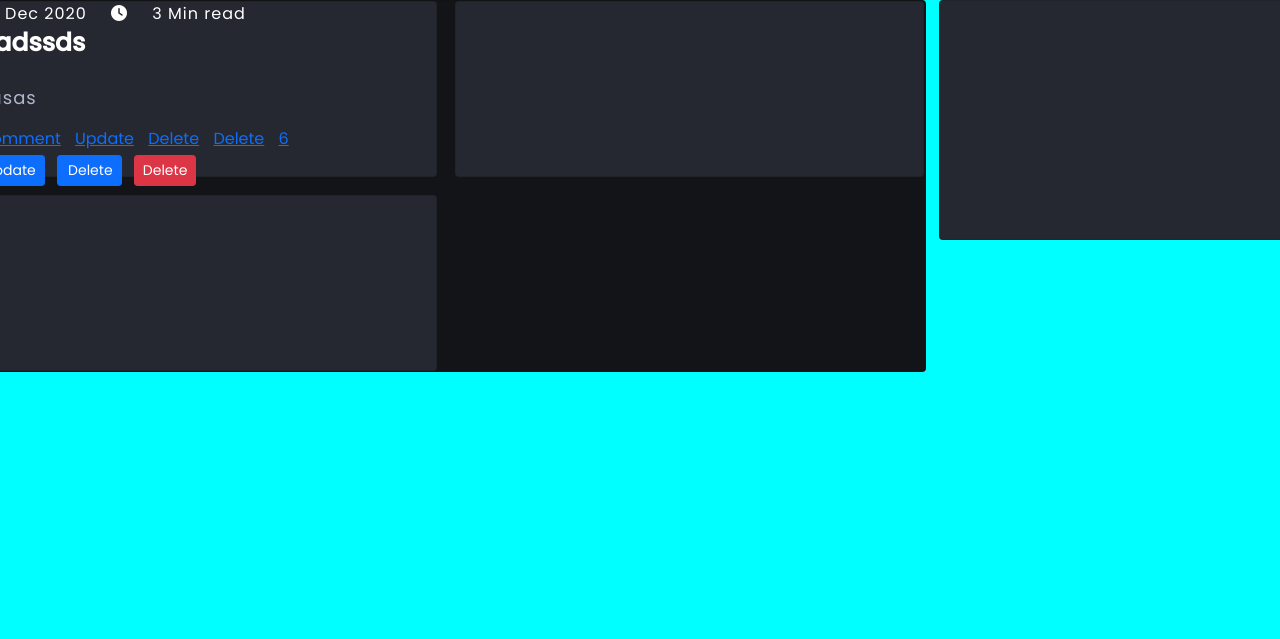
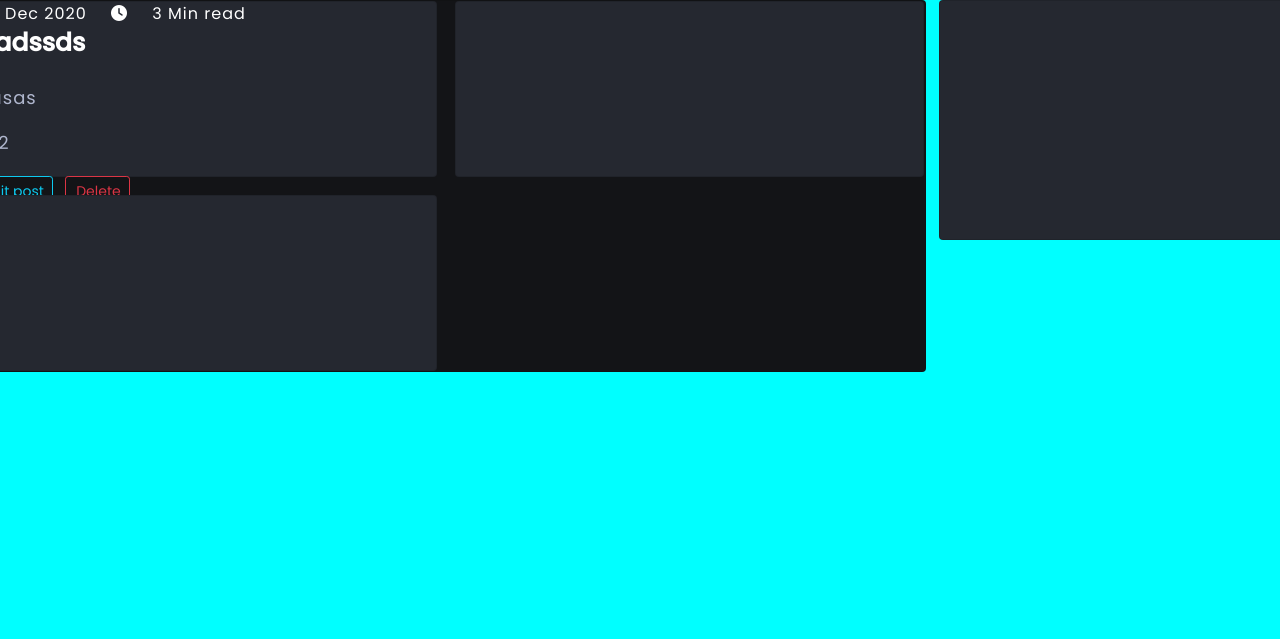
Before and after one commit to Olliemint/Just-a-Journal, a Flask app: page /home in a window 1280 px wide. Shown: the part 56-695 px from the top of the page. Run offline with Flask 2, Linux system fonts and the light colour scheme; a user stored in the database is signed in; data comes from the database, SQL or seed files in the repository; some libraries are stand-ins or nearby versions.

Commit message:
comment icon

```diff
--- a/app/templates/home.html
+++ b/app/templates/home.html
@@ -17,21 +17,15 @@
                     <h3>{{ blog.title }}</h3>>
 
                     <p>{{ blog.content }}</p>
+                    <p><i class="ri-question-answer-line" style="color: lightseagreen;"></i><span>2</span></p>
                     <div class="buttons">
-                        <span><a href="">Comment</a></span>
-                        <span><a href="">Update</a></span>
-                        <span><a href="">Delete</a></span>
-                        <span><a href="">Delete</a></span>
-                        <span><a href="">{{blog.id}}</a></span>
-
-
 
                         {% if blog.author == current_user %}
                         <div>
-                           <a class="btn btn-primary btn-sm m-1" href="">Update</a>
-                           <a class="btn btn-primary btn-sm m-1" href="{{url_for('delete_post', post_id=blog.id)}}">Delete</a>
+                           <a class="btn btn btn-outline-info btn-sm m-1" href="">Edit post</a>
 
-                           <button type="button" class="btn btn-danger btn-sm m-1" data-bs-toggle="modal" data-bs-target="#DeleteModal">Delete</button>
+                           <a class="btn btn btn-outline-danger btn-sm m-1" href="{{url_for('delete_post', post_id=blog.id)}}">Delete</a>
+
                         </div>
                         {% endif %}
 
```
